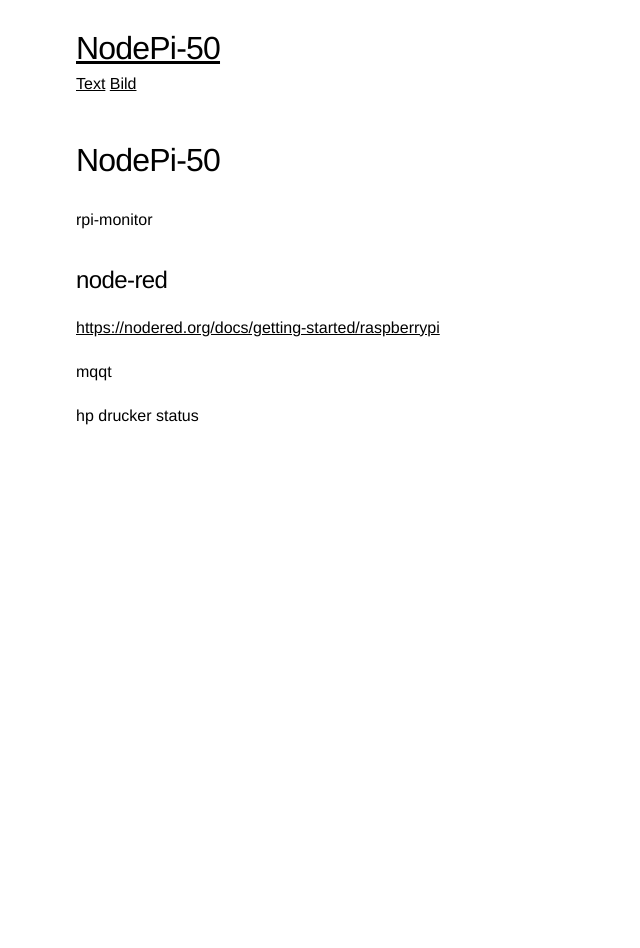
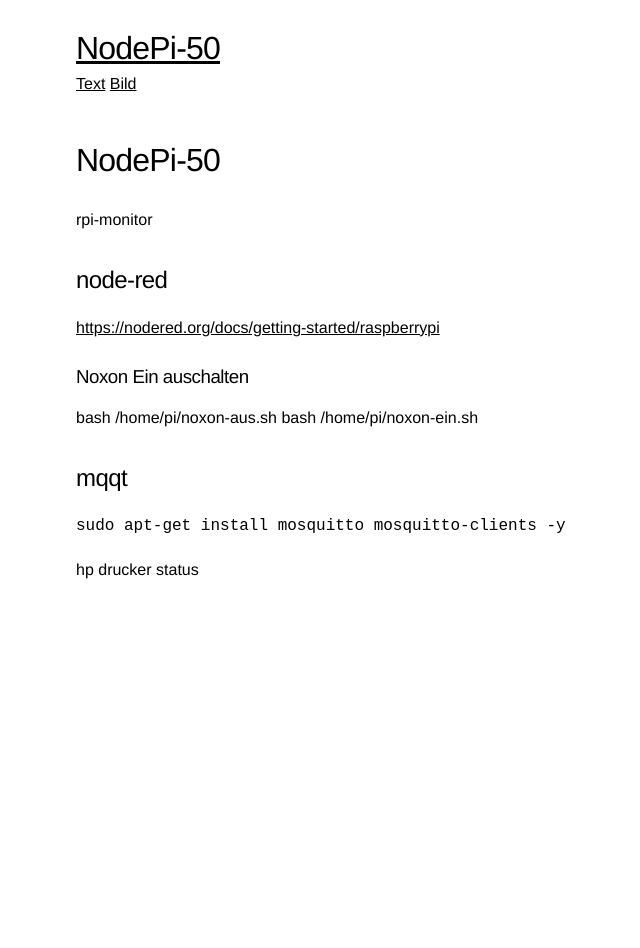
Before and after one commit to Wingertsau/ct.github.io, a Jekyll site: the page built from 50.md, in a window 1280 px wide. Shown: the whole page, without its empty margins (102-742 px from the left). Built offline with Jekyll 4.4.1, drawn with Linux system fonts in a browser that asks for light colours; our own code applies the rules of GitHub Pages for plain Markdown files.

Commit message:
Update 50.md

```diff
--- a/50.md
+++ b/50.md
@@ -6,8 +6,17 @@ rpi-monitor
 
 <https://nodered.org/docs/getting-started/raspberrypi>
 
+### Noxon Ein auschalten
+
+bash /home/pi/noxon-aus.sh
+bash /home/pi/noxon-ein.sh
 
 
-mqqt
+## mqqt
+
+
+    sudo apt-get install mosquitto mosquitto-clients -y
+
+
 
 hp drucker status
```
